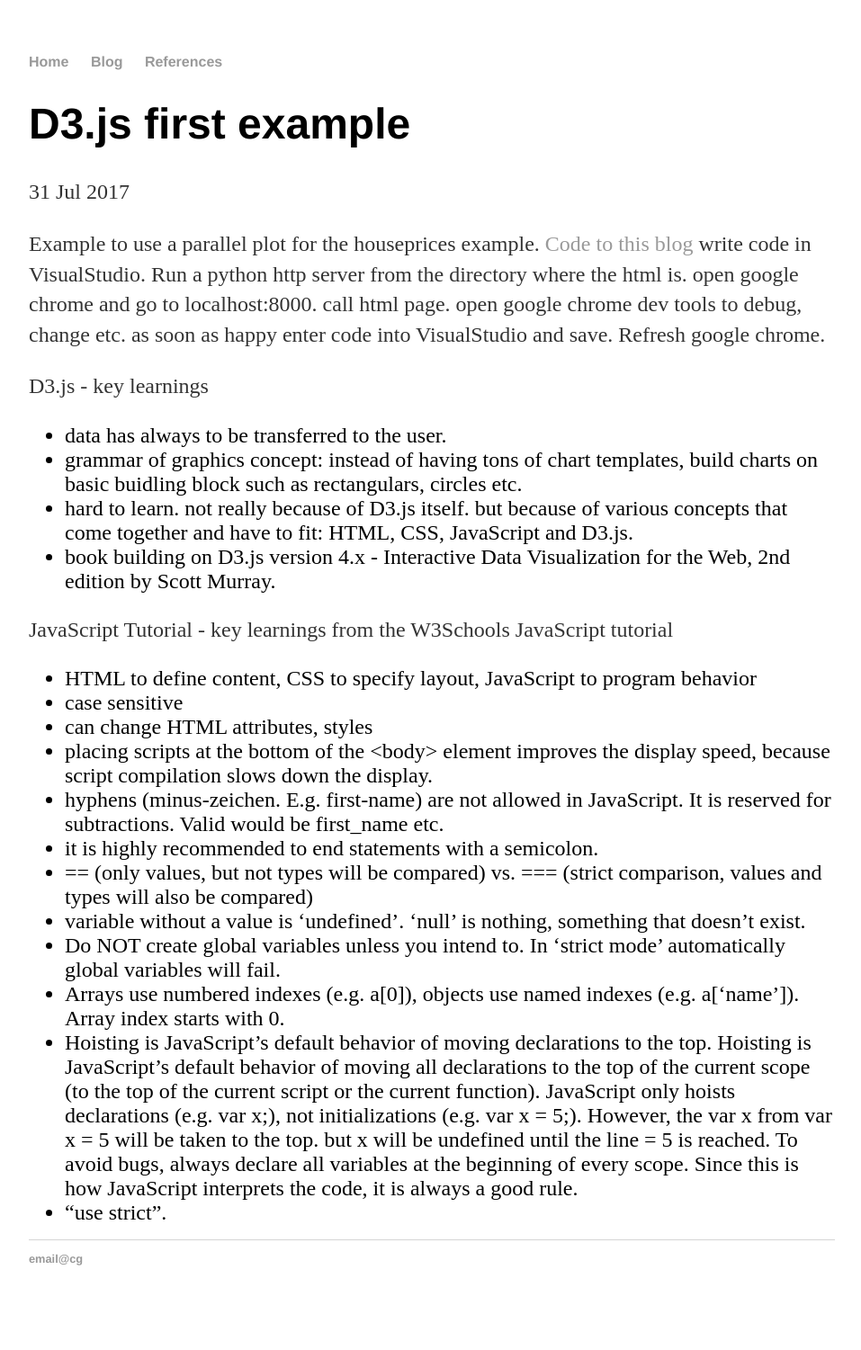
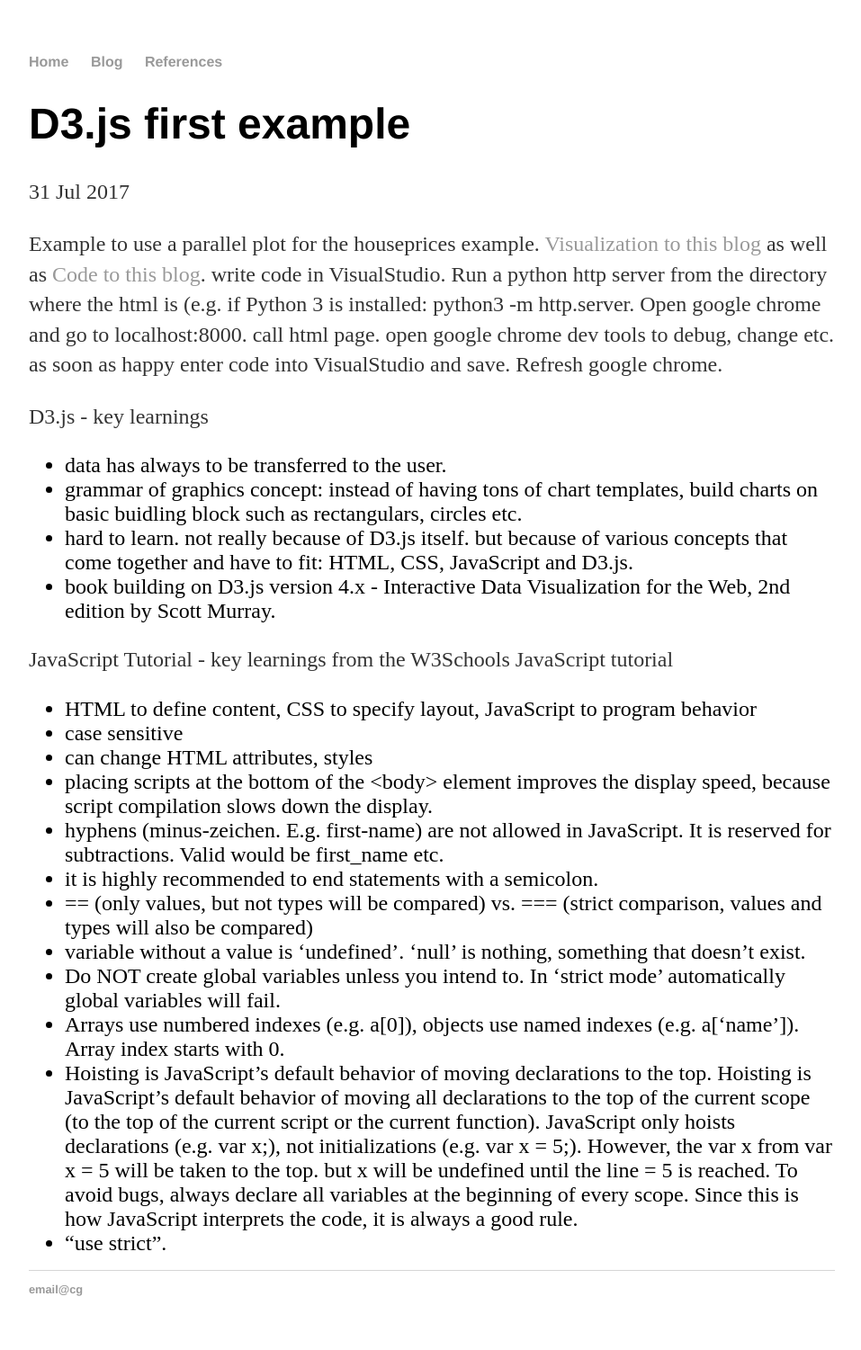
Before and after one commit to cgassman/cgassman.github.io, a Jekyll site: the page built from _posts/2017-07-31-d3-first-example.md, in a window 1280 px wide. Shown: the whole page at 90% size, without its empty margins (160-1117 px from the left). Built offline with Jekyll 4.4.1, drawn with Linux system fonts in a browser that asks for light colours; before the commit the page ends 1467 px from its top, so only the background shows below that.

Commit message:
added links
links to code as well as to visualization

```diff
--- a/_posts/2017-07-31-d3-first-example.md
+++ b/_posts/2017-07-31-d3-first-example.md
@@ -4,8 +4,8 @@
 date: 2017-07-31
 ---
 
-Example to use a parallel plot for the houseprices example. [Code to this blog]()
-write code in VisualStudio. Run a python http server from the directory where the html is. open google chrome and go to localhost:8000. call html page. open google chrome dev tools to debug, change etc. as soon as happy enter code into VisualStudio and save. Refresh google chrome.
+Example to use a parallel plot for the houseprices example. [Visualization to this blog](https://cgassman.github.io/projects/project_sites/house_prices_project/houseprices_2.html) as well as [Code to this blog](https://github.com/cgassman/cgassman.github.io/blob/master/projects/project_sites/house_prices_project/houseprices_2.html).
+write code in VisualStudio. Run a python http server from the directory where the html is (e.g. if Python 3 is installed: python3 -m http.server. Open google chrome and go to localhost:8000. call html page. open google chrome dev tools to debug, change etc. as soon as happy enter code into VisualStudio and save. Refresh google chrome.
 
 D3.js - key learnings
 - data has always to be transferred to the user.
```
